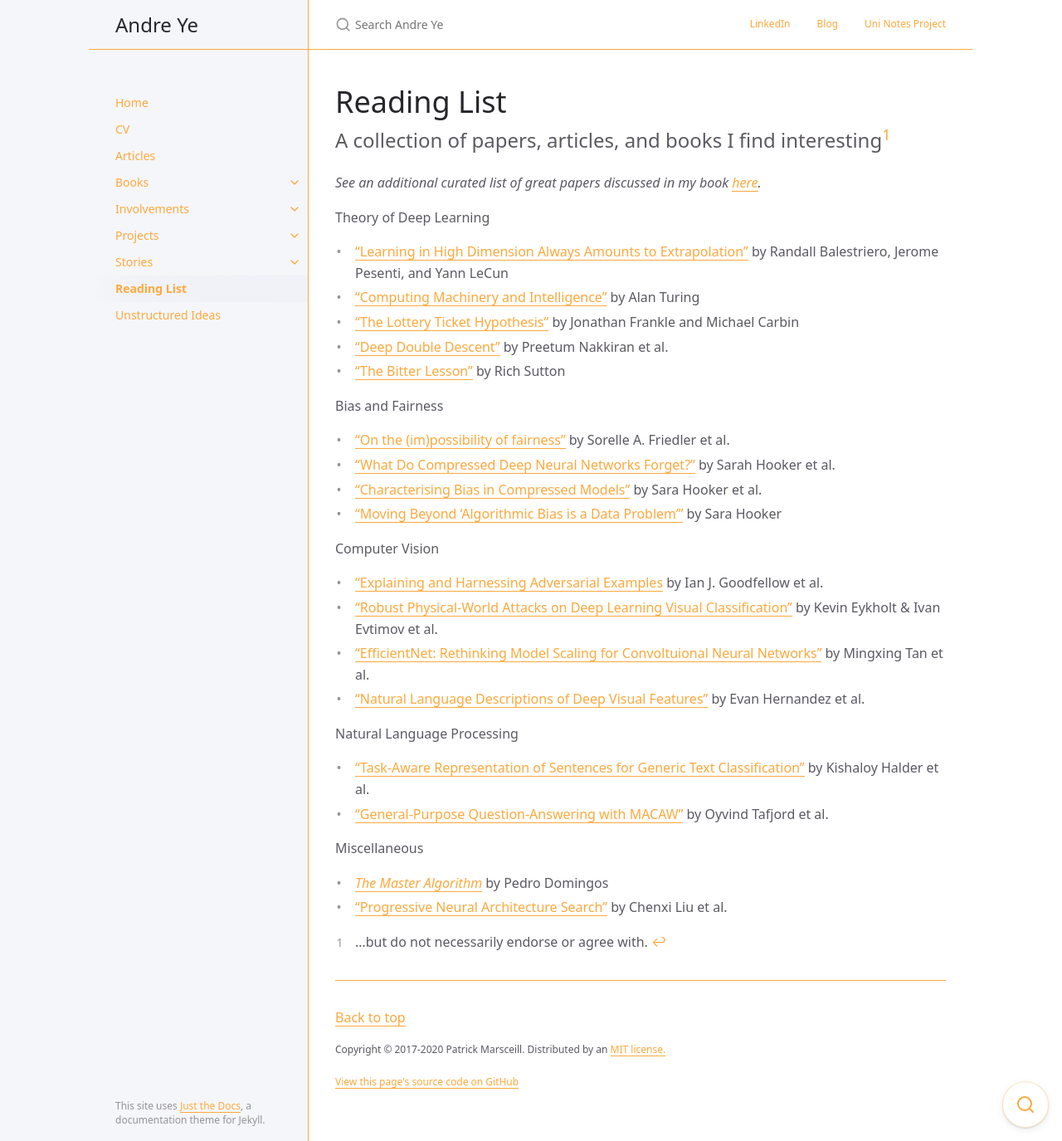
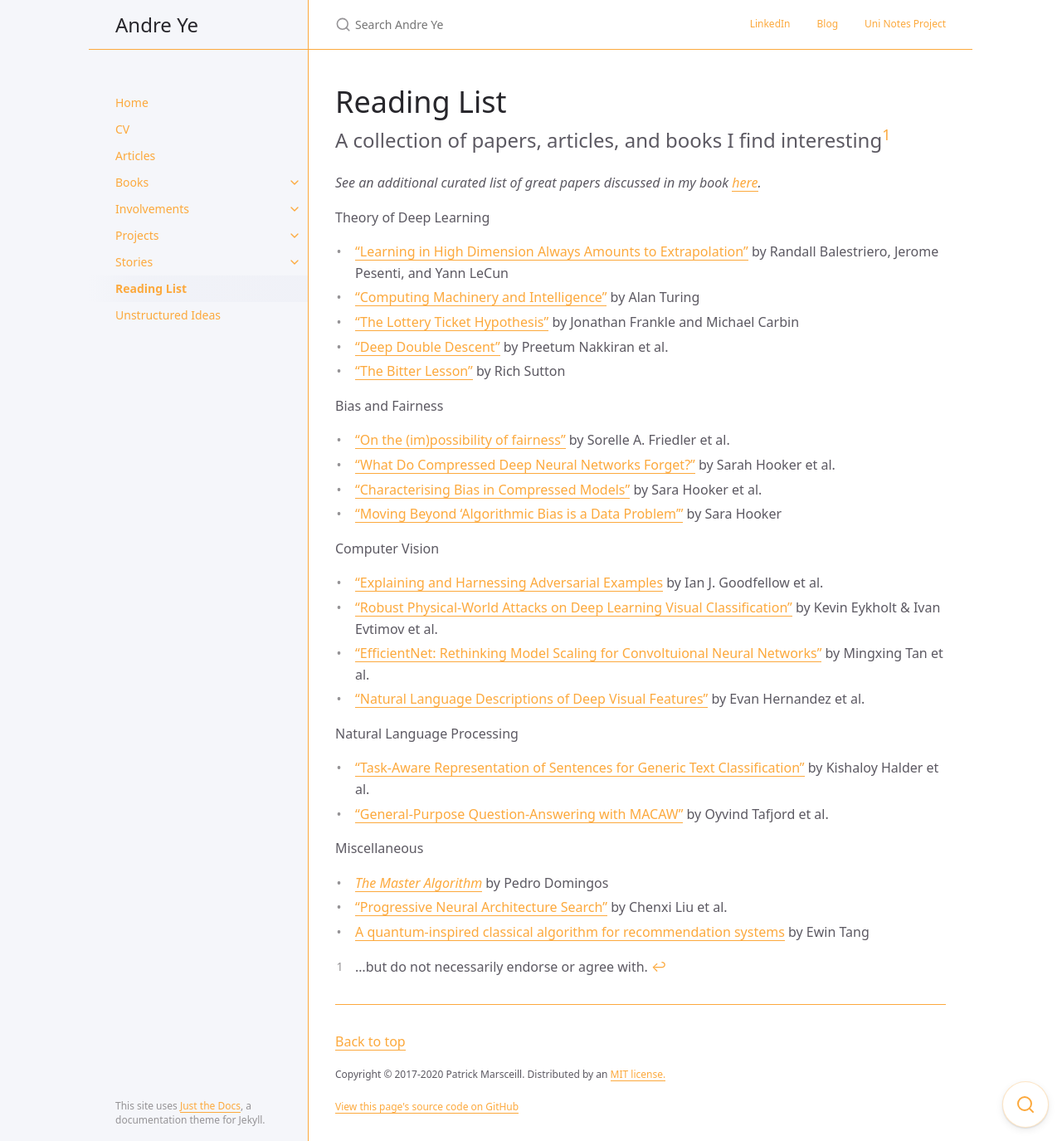
Before and after one commit to andre-ye/andre-ye.github.io-retired, a Jekyll site: the page built from docs/reading-list.md, in a window 1280 px wide and 1375 px high. Shown: the whole window at 83% size. Built offline with Jekyll 4.4.1, drawn with Linux system fonts in a browser that asks for light colours; nearby versions of some CDN libraries; some of the changed lines change nothing that is shown.

Commit message:
Update reading-list.md

```diff
--- a/docs/reading-list.md
+++ b/docs/reading-list.md
@@ -3,7 +3,7 @@ layout: default
 title: Reading List
 nav_order: 99
 has_children: false
-permalink: /docs/reading-list
+permalink: /reading-list
 ---
 
 # Reading List
@@ -39,5 +39,7 @@ Natural Language Processing
 Miscellaneous
 - [*The Master Algorithm*](https://www.basicbooks.com/titles/pedro-domingos/the-master-algorithm/9780465061921/){:target="_blank"} by Pedro Domingos
 - ["Progressive Neural Architecture Search"](https://arxiv.org/pdf/1712.00559.pdf){:target="_blank"} by Chenxi Liu et al.
+- [A quantum-inspired classical algorithm for recommendation systems](https://arxiv.org/pdf/1807.04271.pdf){:target='_blank"} by Ewin Tang
+
 
 [^1]: ...but do not necessarily endorse or agree with.
```
